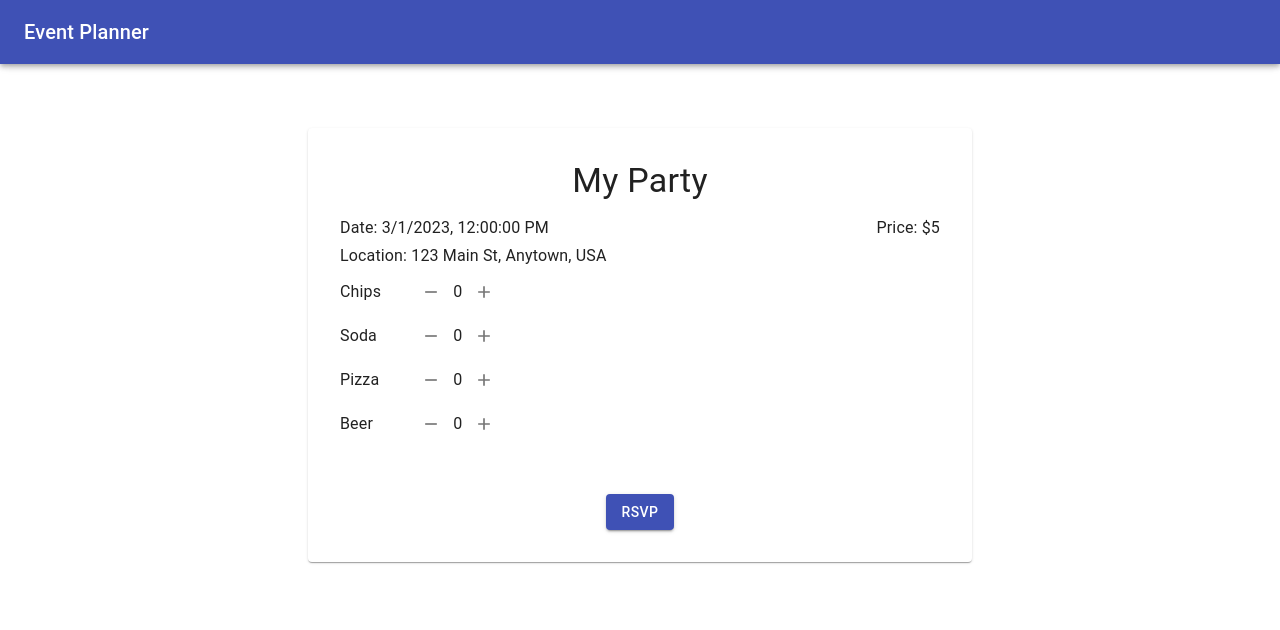
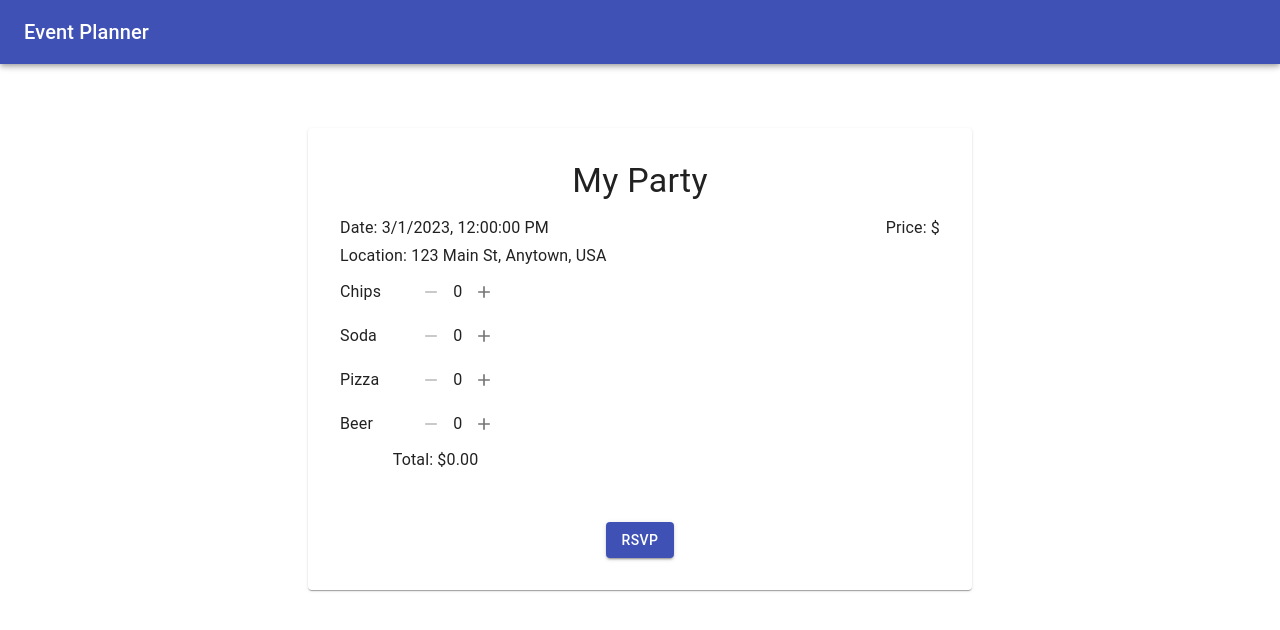
Before and after one commit to roee030/event-planner, a React (Vite) app: page /event in a window 1280 px wide. Shown: the top 630 px of the page. Built offline with nearby package versions, Linux system fonts and the light colour scheme.

Commit message:
working on the guest page

```diff
--- a/src/components/GuestEventPage.jsx
+++ b/src/components/GuestEventPage.jsx
@@ -1,6 +1,4 @@
-import React, { useState } from "react";
-import Product from "./Product";
-import { makeStyles } from "@material-ui/core/styles";
+import React, { useState, useEffect } from "react";
 import {
     Paper,
     Typography,
@@ -8,11 +6,10 @@ import {
     FormGroup,
     Button,
     Grid,
-    Container,
     IconButton,
-    Box,
 } from "@material-ui/core";
 import { Add as AddIcon, Remove as RemoveIcon } from "@material-ui/icons";
+import { makeStyles } from "@material-ui/core/styles";
 
 const useStyles = makeStyles((theme) => ({
     root: {
@@ -40,56 +37,47 @@ const GuestEventPage = ({ event }) => {
     const classes = useStyles();
     const [selectedProducts, setSelectedProducts] = useState({});
 
+    useEffect(() => {
+        if (event) {
+            const tempSelectedProducts = {};
+            event.products.forEach((product) => {
+                tempSelectedProducts[product.id] = 0;
+            });
+            setSelectedProducts(tempSelectedProducts);
+        }
+    }, [event]);
+
+    const isMaxQuantityReached = (productId, quantity) => {
+        const product = event.products.find((product) => product.id === productId);
+        const selectedQuantity = selectedProducts[productId] || 0;
+        return selectedQuantity + quantity > product.quantity;
+    };
+
+
     const handleProductChange = (productId, quantity) => {
-        setSelectedProducts((prevSelectedProducts) => ({
-            ...prevSelectedProducts,
+        setSelectedProducts((prevState) => ({
+            ...prevState,
             [productId]: quantity,
         }));
     };
 
-    const handleProductIncrement = (productId) => {
-        const newQuantity = (selectedProducts[productId] || 0) + 1;
-        handleProductChange(productId, newQuantity);
+    const calculateTotalPrice = (products, selectedProducts) => {
+        let totalPrice = Object.values(products).reduce((acc, product) => {
+            const { price } = product;
+            const selectedQuantity = selectedProducts[product.id] || 0;
+            return acc + (price * selectedQuantity);
+        }, 0);
+        return totalPrice.toFixed(2);
     };
 
-    const handleProductDecrement = (productId) => {
-        const currentQuantity = selectedProducts[productId] || 0;
-        if (currentQuantity > 0) {
-            const newQuantity = currentQuantity - 1;
-            handleProductChange(productId, newQuantity);
-        }
+
+    const handleRSVP = () => {
+        // calculate total price
+        const totalPrice = calculateTotalPrice(event.products, selectedProducts);
+        console.log("RSVP clicked", selectedProducts, totalPrice);
     };
 
-    const handleSubmit = () => {
-        let totalPrice = 0;
-        for (const product of event.products) {
-            const selectedQuantity = selectedProducts[product.id] || 0;
-            totalPrice += selectedQuantity * product.price;
-        }
-        const totalQuantity = Object.values(selectedProducts).reduce(
-            (acc, val) => acc + val,
-            0
-        );
 
-        const maxGuests = Math.floor(totalPrice / (event.price * 1.15));
-
-        if (totalQuantity > maxGuests) {
-            alert(
-                "Sorry, you can't bring all the products you selected. Please remove some products or reduce the quantity."
-            );
-            return;
-        }
-
-        const attendees = Object.entries(selectedProducts).map(([id, quantity]) => ({
-            id,
-            quantity,
-        }));
-        alert(
-            `Thank you for your RSVP! You have selected ${totalQuantity} items for a total of $${totalPrice.toFixed(
-                2
-            )}. We look forward to seeing you at the event!`
-        );
-    };
 
     return (
         <Paper className={classes.root}>
@@ -114,50 +102,76 @@ const GuestEventPage = ({ event }) => {
 
             <FormControl component="fieldset" className={classes.formControl}>
                 <FormGroup>
-                    {event.products.map((product) => (
-                        <Grid container key={product.id} alignItems="center" justifyContent="space-between">
+                    {event.products.map((product) => {
+                        const { id, name, quantity } = product;
+                        const selectedQuantity = selectedProducts[id] || 0;
+                        const isMaxQuantityReached = selectedQuantity >= quantity;
+                        const isMinQuantityReached = selectedQuantity <= 0;
+
+                        return (
+                            <Grid
+                                container
+                                key={id}
+                                alignItems="center"
+                                justifyContent="space-between"
+                            >
                                 <Grid item xs={6}>
-                                <Typography variant="subtitle1">{product.name}</Typography>
+                                    <Typography variant="subtitle1">{name}</Typography>
                                 </Grid>
                                 <Grid item xs={6}>
-                                <div style={{ display: 'flex', alignItems: 'center' }}>
+                                    <div style={{ display: "flex", alignItems: "center" }}>
                                         <IconButton
                                             aria-label="reduce"
                                             onClick={() => {
-                                            const newQuantity = selectedProducts[product.id] - 1 || 0;
-                                            handleProductChange(product.id, newQuantity);
+                                                handleProductChange(id, selectedQuantity - 1);
                                             }}
+                                            disabled={isMinQuantityReached}
                                         >
                                             <RemoveIcon fontSize="small" />
                                         </IconButton>
-                                    <Typography variant="body1">{selectedProducts[product.id] || 0}</Typography>
+                                        <Typography variant="body1">{selectedQuantity}</Typography>
                                         <IconButton
                                             aria-label="increase"
                                             onClick={() => {
-                                            const newQuantity = (selectedProducts[product.id] || 0) + 1;
-                                            handleProductChange(product.id, newQuantity);
+                                                handleProductChange(id, selectedQuantity + 1);
                                             }}
+                                            disabled={isMaxQuantityReached}
+
                                         >
                                             <AddIcon fontSize="small" />
                                         </IconButton>
                                     </div>
                                 </Grid>
+                                {isMaxQuantityReached && (
+                                    <Grid item xs={12}>
+                                        <Typography variant="caption" color="error">
+                                            Not enough {name} available.
+                                        </Typography>
                                     </Grid>
-                    ))}
+                                )}
+                            </Grid>
+                        );
+                    })}
+                    <Grid item xs={12}>
+                        <Typography variant="subtitle1" align="right">
+                            Total: ${calculateTotalPrice(event.products, selectedProducts)}
+                        </Typography>
+                    </Grid>
                 </FormGroup>
             </FormControl>
-            <div style={{ display: 'flex', justifyContent: 'center' }}>
+
+            <div style={{ display: "flex", justifyContent: "center" }}>
                 <Button
                     variant="contained"
                     color="primary"
                     className={classes.submitBtn}
-                    onClick={handleSubmit}
+                    onClick={handleRSVP}
                 >
                     RSVP
                 </Button>
             </div>
-        </Paper >
+        </Paper>
     );
+
 };
-
 export default GuestEventPage;
--- a/src/route/Event.jsx
+++ b/src/route/Event.jsx
@@ -6,19 +6,19 @@ const Event = () => {
         id: 1,
         title: "My Party",
         date: new Date("2023-03-01T12:00:00"),
+        numberOfGuests: 6,
         location: "123 Main St, Anytown, USA",
-        price: 5,
         products: [
-            { id: 1, name: "Chips", price: 5 },
-            { id: 2, name: "Soda", price: 5 },
-            { id: 3, name: "Pizza", price: 10 },
-            { id: 4, name: "Beer", price: 3 },
+            { id: 1, name: "Chips", price: 5, quantity: 10 },
+            { id: 2, name: "Soda", price: 5, quantity: 2 },
+            { id: 3, name: "Pizza", price: 10, quantity: 6 },
+            { id: 4, name: "Beer", price: 3, quantity: 8 },
         ],
         attendees: [
-            { id: 1, name: "John", products: { 1: 2, 3: 1 } },
-            { id: 2, name: "Bob", products: { 1: 1, 2: 2, 3: 1, 4: 3 } },
-            { id: 3, name: "Alice", products: { 1: 3, 2: 1 } },
-        ],
+            { id: 1, name: "John", products: [{ productId: 1, quantity: 2 }, { productId: 3, quantity: 1 }] },
+            { id: 2, name: "Bob", products: [{ productId: 2, quantity: 1 }, { productId: 2, quantity: 2 }, { productId: 3, quantity: 1 }, { productId: 4, quantity: 3 }] },
+            { id: 3, name: "Alice", products: [{ productId: 3, quantity: 3 }, { productId: 2, quantity: 1 }] },
+        ]
     };
 
 
@@ -28,3 +28,4 @@ const Event = () => {
 };
 
 export default Event;
+// also to add a nice UI in the same line of the product to have an circles of the each attendee the bring the specific product and if we hover the circle
```
Lines whose indentation alone changed are shown as unchanged.
